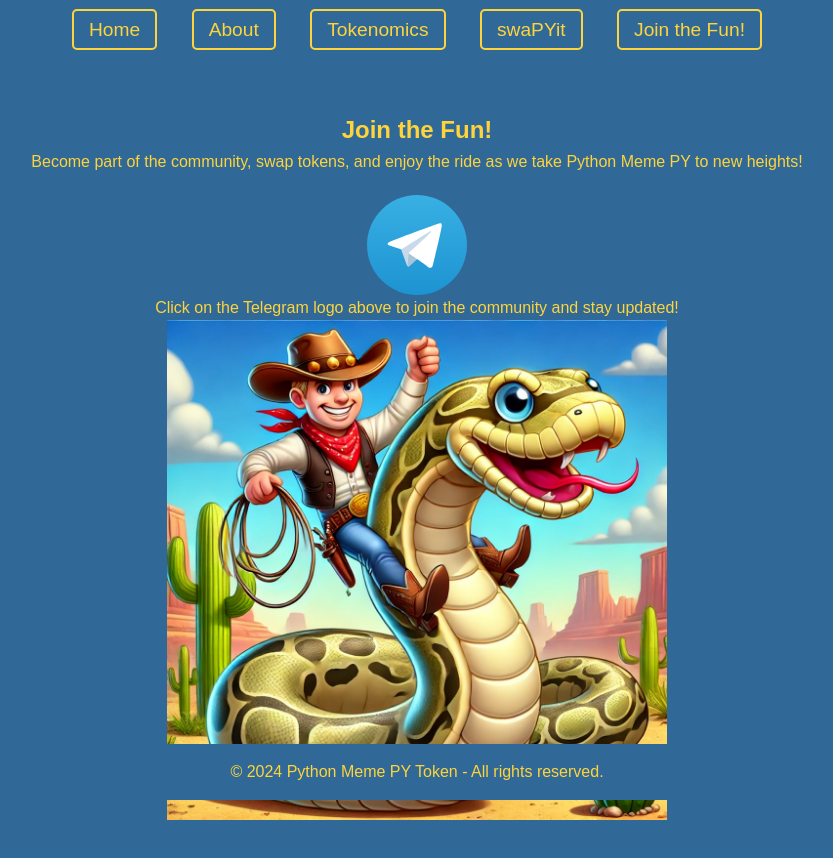
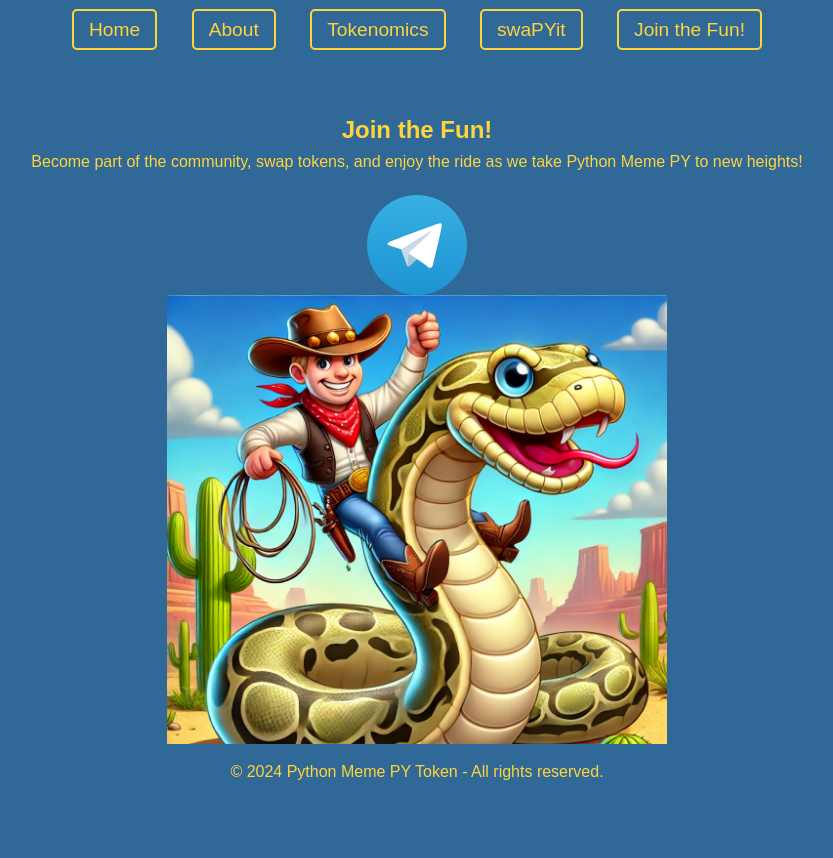
Before and after one commit to pythonmemepy/pythonmemepy, a plain HTML site: page docs/join.html in a window 1280 px wide. Shown: the whole page, without its empty margins (223-1056 px from the left). Drawn offline with Linux system fonts and the light colour scheme.

Commit message:
Update join.html

```diff
--- a/docs/join.html
+++ b/docs/join.html
@@ -31,9 +31,6 @@
             <a href="https://t.me/pythonmemepy" target="_blank">
                 <img src="images/telegram-logo.svg" alt="Join Python Meme PY on Telegram" class="telegram-logo">
             </a>
-
-            <!-- Example Text (can be edited later) -->
-            <p>Click on the Telegram logo above to join the community and stay updated!</p>
         </section>
 
         <!-- Join page logo under text -->
```
